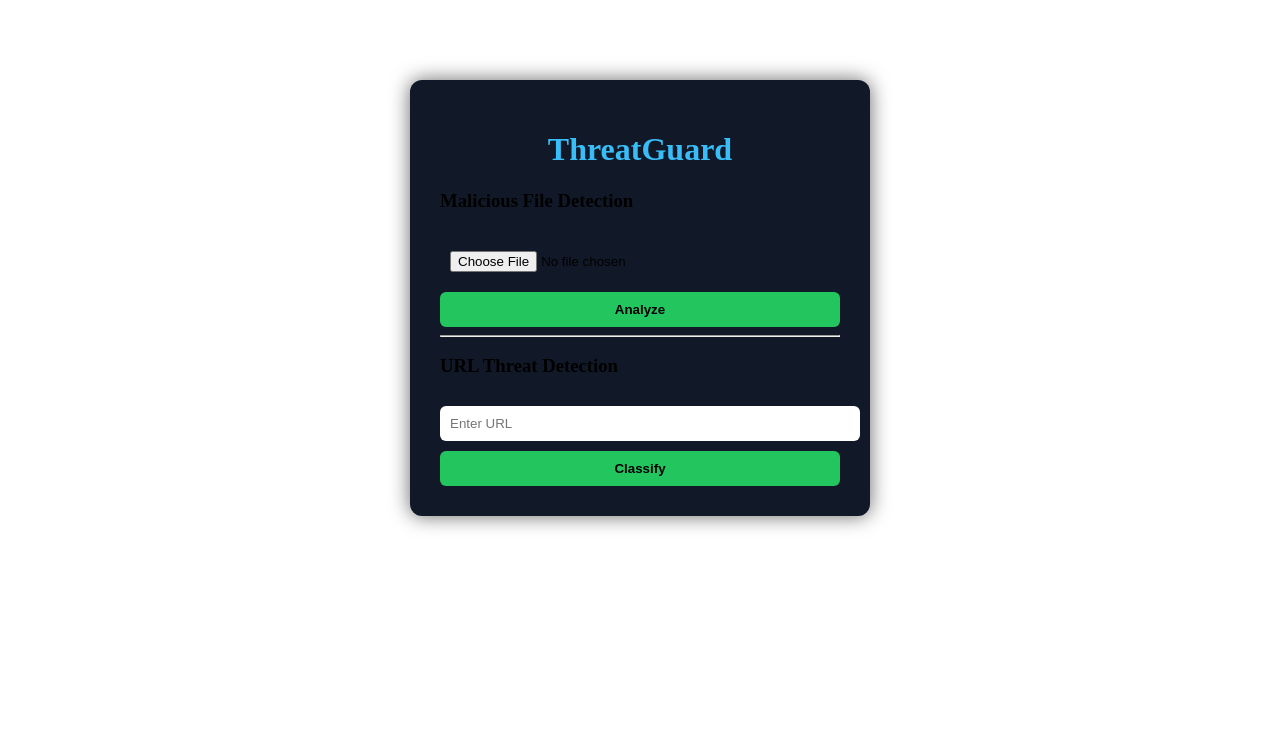
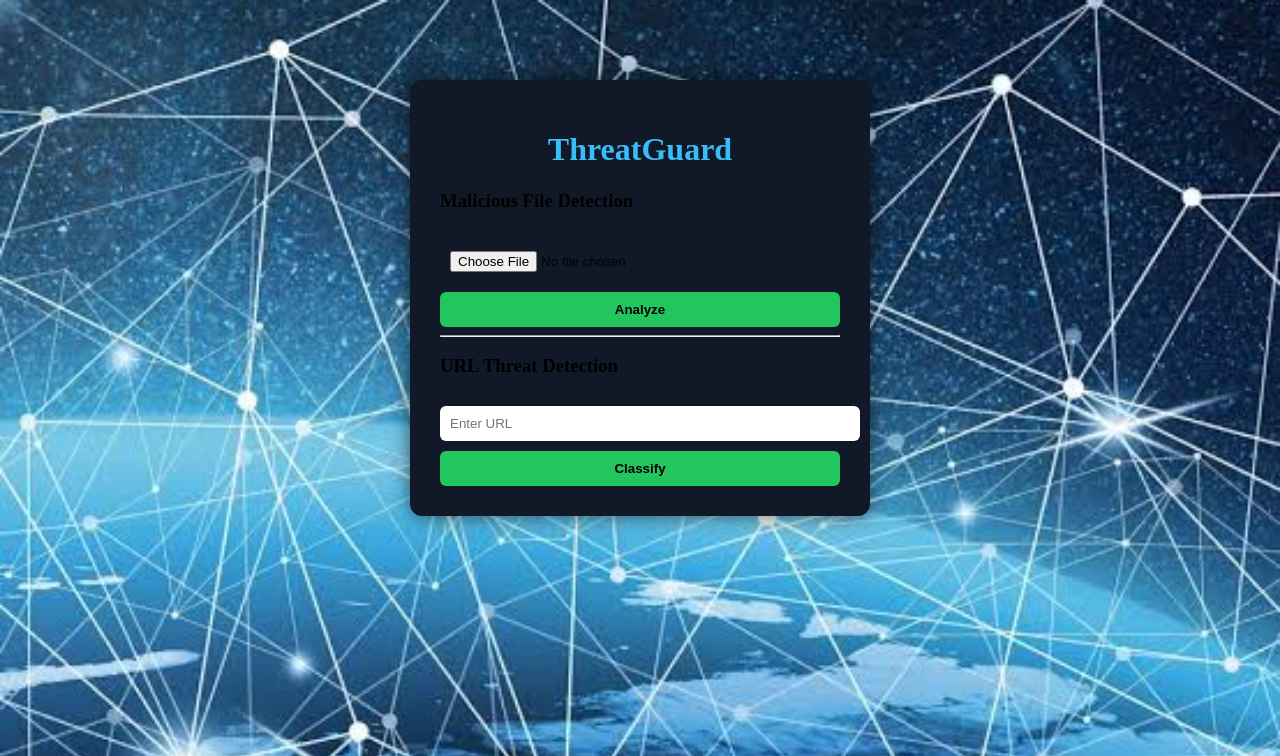
Before and after one commit to yukimazz666/project, a Flask app: page / in a window 1280 px wide. Shown: the top 756 px of the page. Run offline with Flask 3, Linux system fonts and the light colour scheme.

Commit message:
Update index.html

```diff
--- a/templates/index.html
+++ b/templates/index.html
@@ -5,7 +5,7 @@
     <title>ThreatGuard</title>
     <style>
         body {
-             background:image("network.jpeg");
+             background: url("{{ url_for('static', filename='img/network.jpeg') }}");
     background-size: cover;
     background-position: center;
     background-repeat: no-repeat;
```
